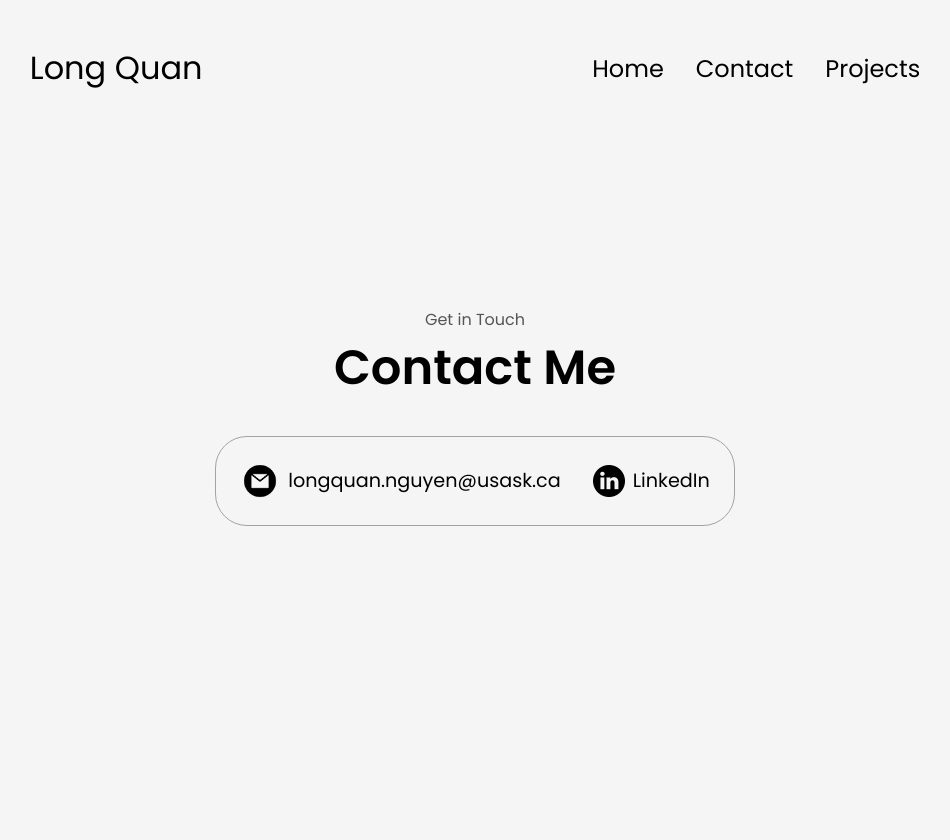
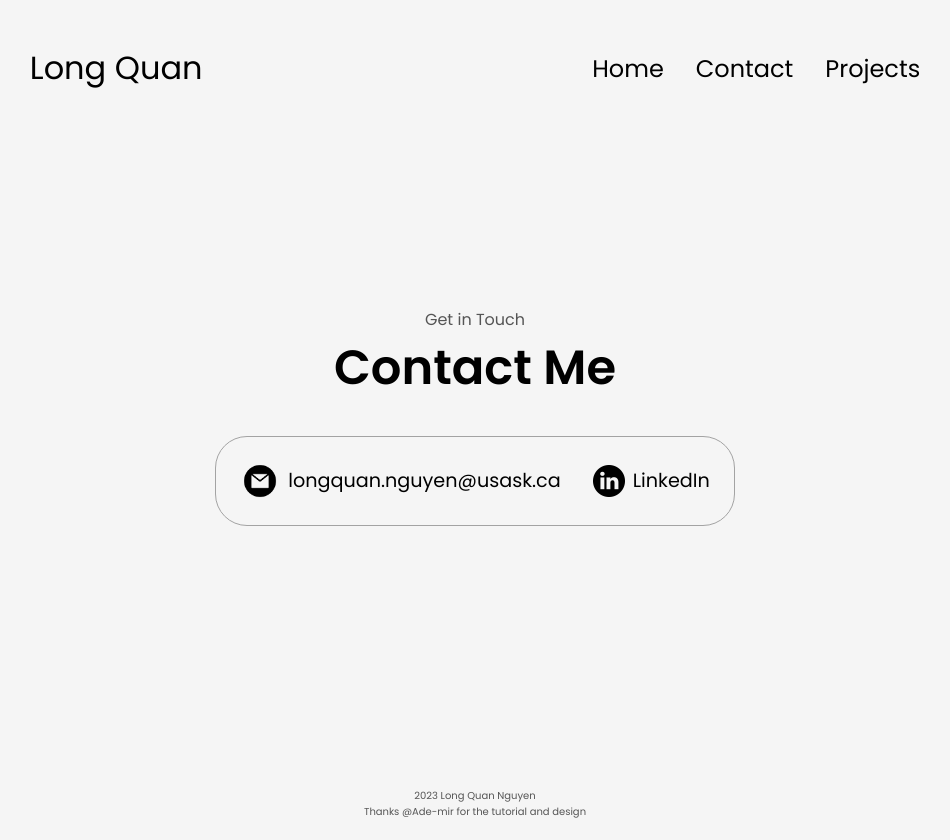
Before and after one commit to LongQuanNguyen/Portfolio, a React (Create React App) app: page /contact in a window 1280 px wide. Shown: the whole page, without its empty margins (165-1115 px from the left). Before the commit the page ends 800 px from the top, so only its background shows below. Built offline with nearby package versions, Linux system fonts and the light colour scheme; the HTML template or start-up script is replaced by a standard one.

Commit message:
Added footer

```diff
--- a/src/App.js
+++ b/src/App.js
@@ -4,6 +4,7 @@ import Header from './components/Header.js';
 import Home from './components/Home.js';
 import Projects from './components/Projects.js';
 import Contact from './components/Contact';
+import Footer from './components/Footer.js';
 
 function App() {
     return (
@@ -14,6 +15,7 @@ function App() {
                 <Route path="/projects" element={<Projects />} />
                 <Route path="/contact" element={<Contact />} />
             </Routes>
+            <Footer />
         </Router>
     );
 }
--- a/src/components/Footer.css
+++ b/src/components/Footer.css
@@ -0,0 +1,15 @@
+footer {
+    display: flex;
+    flex-direction: column;
+    justify-content: center;
+    align-items: center;
+    height: 5vh;
+    width: 100%;
+    padding-top: 5vh;
+    margin: 3rem 0 1rem 0;
+}
+
+  footer p {
+    text-align: center;
+    font-size: 10px;
+}
--- a/src/components/Footer.js
+++ b/src/components/Footer.js
@@ -1,5 +1,12 @@
 import './Footer.css';
 
-const Footer = () => {};
+const Footer = () => {
+    return (
+        <footer>
+            <p>2023 Long Quan Nguyen</p>
+            <p>Thanks @Ade-mir for the tutorial and design</p>
+        </footer>
+    );
+};
 
 export default Footer;
--- a/src/index.css
+++ b/src/index.css
@@ -12,6 +12,13 @@ body{
 
 html{
     scroll-behavior: smooth;
+}
+
+html, body {
+    height: 100%;
+    margin: 0;
+    display: grid;
+    grid-template-rows: 1fr auto;
 }
 
 p{
```
